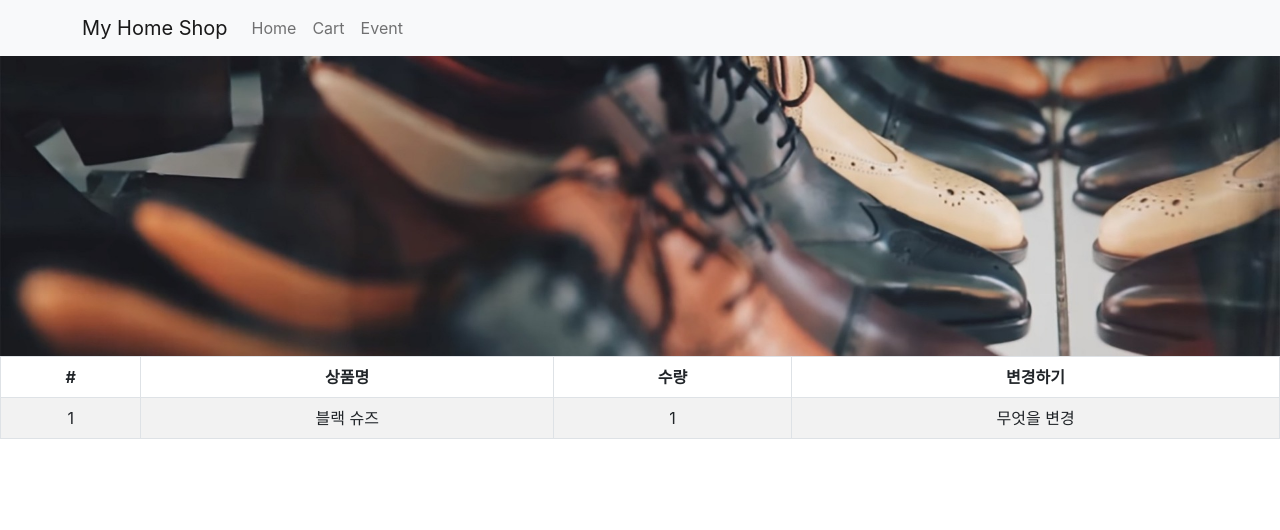
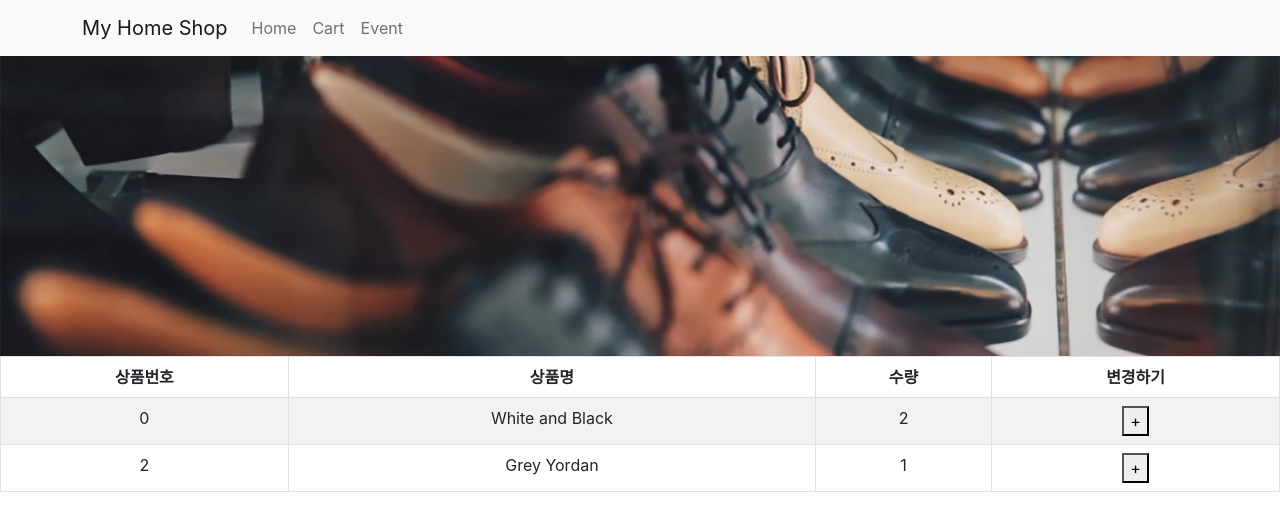
Before and after one commit to huisu-noh/myhome-shop, a React (Create React App) app: page /cart in a window 1280 px wide. Shown: the top 530 px of the page. Built offline with nearby package versions, Linux system fonts and the light colour scheme.

Commit message:
장바구니 수량 변경

```diff
--- a/src/components/Cart.tsx
+++ b/src/components/Cart.tsx
@@ -1,24 +1,43 @@
 import { Table } from 'react-bootstrap';
+import { useDispatch, useSelector } from 'react-redux';
+import { AddCount } from '../store';
 
 export default function Cart() {
+  const stock = useSelector((state: any) => {
+    return state.stock;
+  });
+  const dispatch = useDispatch();
+
   return (
     <div>
       <Table striped bordered hover>
         <thead>
           <tr>
-            <th>#</th>
+            <th>상품번호</th>
             <th>상품명</th>
             <th>수량</th>
             <th>변경하기</th>
           </tr>
         </thead>
         <tbody>
-          <tr>
-            <td>1</td>
-            <td>블랙 슈즈</td>
-            <td>1</td>
-            <td>무엇을 변경</td>
-          </tr>
+          {stock.map((a: any, i: any) => {
+            return (
+              <tr key={i}>
+                <td>{stock[i].id}</td>
+                <td>{stock[i].name}</td>
+                <td>{stock[i].count}</td>
+                <td>
+                  <button
+                    onClick={() => {
+                      dispatch(AddCount(stock[i].id));
+                    }}
+                  >
+                    +
+                  </button>
+                </td>
+              </tr>
+            );
+          })}
         </tbody>
       </Table>
     </div>
--- a/src/store.ts
+++ b/src/store.ts
@@ -1,5 +1,23 @@
-import { configureStore } from '@reduxjs/toolkit';
+import { configureStore, createSlice } from '@reduxjs/toolkit';
+
+const stock = createSlice({
+  name: 'stock',
+  initialState: [
+    { id: 0, name: 'White and Black', count: 2 },
+    { id: 2, name: 'Grey Yordan', count: 1 },
+  ],
+  reducers: {
+    AddCount(state, actions) {
+      const num = state.findIndex((index) => index.id === actions.payload);
+      state[num].count++;
+    },
+  },
+});
 
 export default configureStore({
-  reducer: {},
+  reducer: {
+    stock: stock.reducer,
+  },
 });
+
+export const { AddCount } = stock.actions;
```
